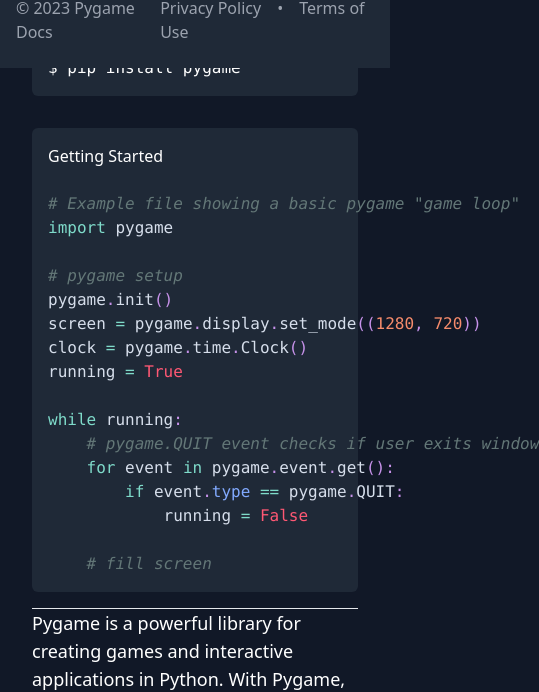
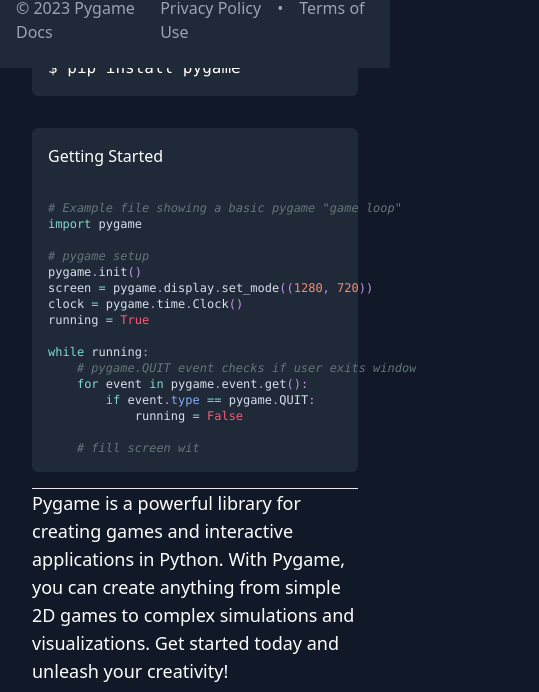
Before and after one commit to huntermacias/pygame-docs-2.0, a Next.js app: page / in a window 390 px wide. Shown: the part 776-1468 px from the top of the page, 539 px wide, since content can reach past the window. Built offline with nearby package versions, Linux system fonts and the light colour scheme.

Commit message:
mobile code small text

```diff
--- a/components/Code.tsx
+++ b/components/Code.tsx
@@ -29,7 +29,7 @@
         }, 15)
 
         return () => clearInterval(intervalId)
-      }, 100)
+      },40 )
     }
   }, [code, show, animated])
 
@@ -44,10 +44,10 @@
         <pre
           className={
             className +
-            'transition-all w-fit bg-transparent duration-100 py-0 no-scrollbar'
+            'transition-all w-full bg-transparent duration-100 py-0 no-scrollbar text-xs lg:text-lg mt-4'
           }
           style={{
-            maxHeight: show ? lines * 24 : 0,
+            maxHeight: show ? lines * 28 : 0,
             opacity: show ? 1 : 0,
           }}>
           {tokens.map((line, i) => {
--- a/components/GettingStarted.tsx
+++ b/components/GettingStarted.tsx
@@ -5,19 +5,20 @@
 // import SimpleBar from 'simplebar-react'
 import { Tabs, TabsTrigger, TabsList, TabsContent } from '@radix-ui/react-tabs'
 import Code from './Code'
+// import SimpleBar from 'simplebar-react'
 
 const GettingStarted = ({code}) => {
   return (
-	<div className="bg-gray-800 rounded-md p-4 mb-4">
+	<div className="bg-gray-800 rounded-md p-4 mb-4 max-w-2xl w-full">
 
 		<Tabs defaultValue='gettingstarted' className=''>
 		<TabsList>
 		<TabsTrigger value='gettingstarted'>Getting Started</TabsTrigger>
 		</TabsList>
 		<TabsContent value='gettingstarted'>
+
 			<div className=''>
 				<Code animated code={code} language='python' show />
-
 			</div>
 
 		</TabsContent>
--- a/package.json
+++ b/package.json
@@ -19,6 +19,7 @@
     "prism-react-renderer": "^1.3.5",
     "react": "18.2.0",
     "react-dom": "18.2.0",
+    "simplebar-react": "^3.2.3",
     "tailwind-merge": "^1.11.0"
   },
   "devDependencies": {
```
Also changed, not shown: 1 other file (tests, documents, lock files or other folders).
